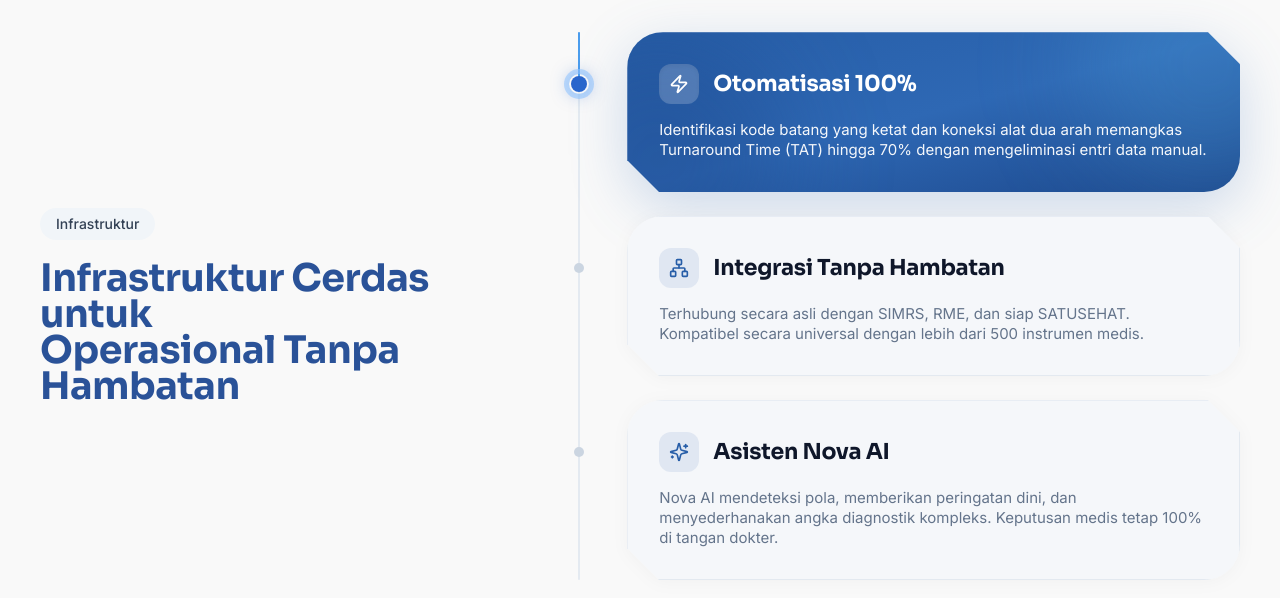
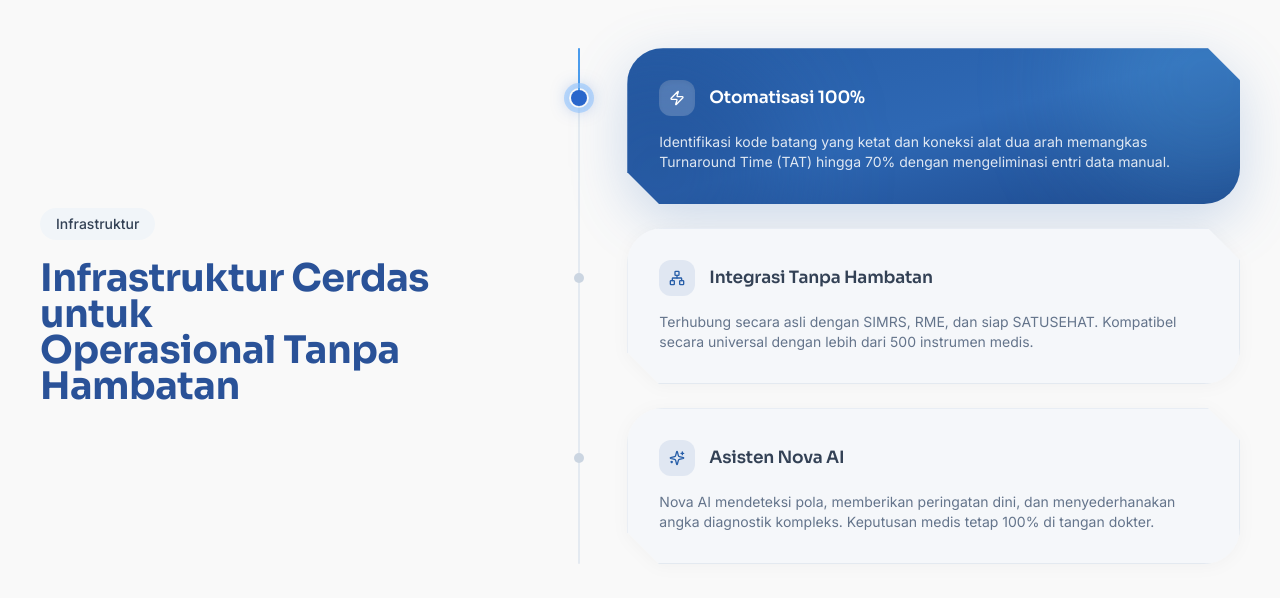
Before and after one commit to TBTBAgency/WebsiteDiagnova, a Next.js app: page / in a window 1280 px wide. Shown: the part 4238-4836 px from the top of the page. Built offline with nearby package versions, Linux system fonts and the light colour scheme; no server answers.

Commit message:
feat(infrastructure): refine card typography and description opacity to harmonize with headline

```diff
--- a/components/sections/InfrastructureSection.tsx
+++ b/components/sections/InfrastructureSection.tsx
@@ -364,19 +364,19 @@ export function InfrastructureSection() {
                                   : "bg-[#275EA8]/10 text-[#275EA8]"
                               }`}
                             >
-                              {getCardIcon(card.iconName, "h-4.5 w-4.5 sm:h-5 sm:w-5")}
+                              {getCardIcon(card.iconName, "h-4 w-4 sm:h-4.5 sm:w-4.5")}
                             </div>
                             <h3
-                              className={`font-display text-base sm:text-xl lg:text-[22px] font-bold tracking-tight transition-colors duration-500 ease-in-out ${
-                                isActive ? "text-white" : "text-slate-900"
+                              className={`font-semibold text-sm sm:text-base lg:text-[17px] leading-snug tracking-tight transition-colors duration-500 ease-in-out ${
+                                isActive ? "text-white" : "text-slate-700"
                               }`}
                             >
                               {card.title}
                             </h3>
                           </div>
                           <p
-                            className={`text-xs sm:text-sm lg:text-[15px] leading-relaxed max-w-xl transition-colors duration-500 ease-in-out ${
-                              isActive ? "text-white/95" : "text-slate-500"
+                            className={`text-xs sm:text-sm leading-relaxed max-w-xl transition-colors duration-500 ease-in-out ${
+                              isActive ? "text-white/85" : "text-slate-500"
                             }`}
                           >
                             {card.description}
```
